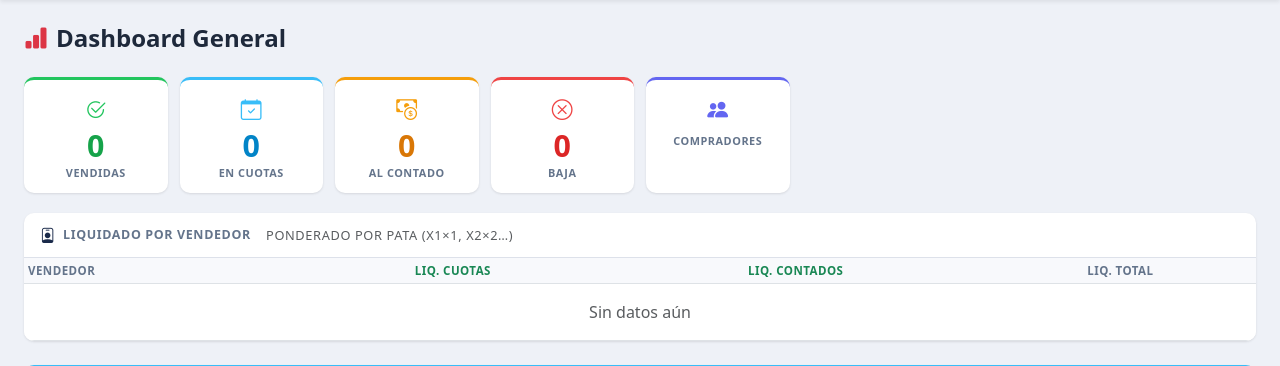
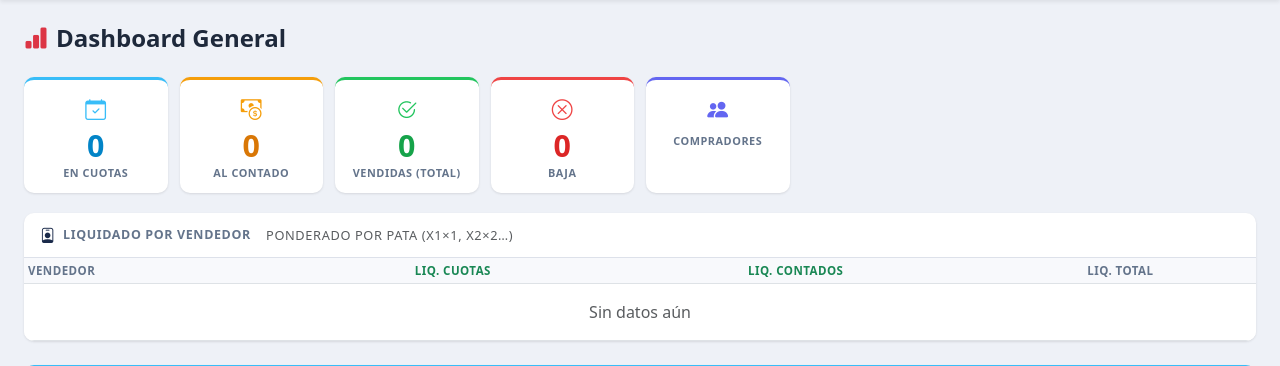
Before and after one commit to Serglla/Bono-Contribucion, a FastAPI app: template app/templates/reportes.html in a window 1280 px wide. Shown: the part 57-423 px from the top of the page. Run offline with FastAPI, Linux system fonts and the light colour scheme; the template is opened without the code that fills it, so the values that code supplies are empty.

Commit message:
update dashboard 03

```diff
--- a/app/templates/reportes.html
+++ b/app/templates/reportes.html
@@ -5,11 +5,6 @@
 
 <!-- Tarjetas resumen -->
 <div class="kpi-row">
-  <div class="kpi-card kpi-success">
-    <div class="kpi-icon"><i class="bi bi-check2-circle"></i></div>
-    <div class="kpi-value">{{ (totales.vendidas or 0) | round(0) | int }}</div>
-    <div class="kpi-label">Vendidas</div>
-  </div>
   <div class="kpi-card kpi-info">
     <div class="kpi-icon"><i class="bi bi-calendar-check"></i></div>
     <div class="kpi-value">{{ (totales.cuotas or 0) | round(0) | int }}</div>
@@ -19,6 +14,11 @@
     <div class="kpi-icon"><i class="bi bi-cash-coin"></i></div>
     <div class="kpi-value">{{ (totales.contado or 0) | round(0) | int }}</div>
     <div class="kpi-label">Al Contado</div>
+  </div>
+  <div class="kpi-card kpi-success">
+    <div class="kpi-icon"><i class="bi bi-check2-circle"></i></div>
+    <div class="kpi-value">{{ (totales.vendidas or 0) | round(0) | int }}</div>
+    <div class="kpi-label">Vendidas (total)</div>
   </div>
   <div class="kpi-card kpi-danger">
     <div class="kpi-icon"><i class="bi bi-x-circle"></i></div>
```
